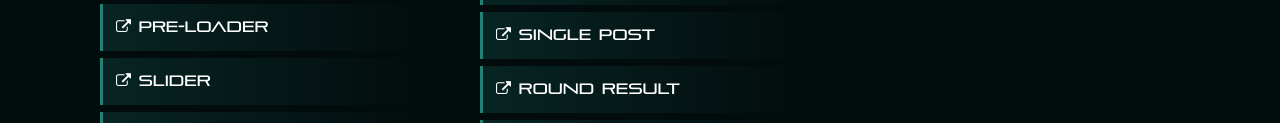
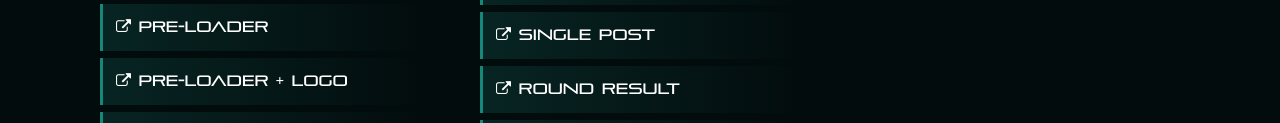
Before and after one commit to arashtad/Sci-Fi-Games-UI-Elements-Pack, a plain HTML site: page index.html in a window 1280 px wide. Shown: the part 829-952 px from the top of the page. Drawn offline with Linux system fonts and the light colour scheme.

Commit message:
Adding new preloader.

```diff
--- a/index.html
+++ b/index.html
@@ -107,6 +107,11 @@
                                 <li>
                                     <a href="templates/pre-loader.html">
                                         <span class="fa fa-external-link"></span> Pre-loader
+                                    </a>
+                                </li>
+                                <li>
+                                    <a href="templates/pre-loader-v2.html">
+                                        <span class="fa fa-external-link"></span> Pre-loader + Logo
                                     </a>
                                 </li>
                                 <li>
--- a/scss/master.scss
+++ b/scss/master.scss
@@ -1005,6 +1005,7 @@
         height: 80px;
         background: url(../images/logo.webp) no-repeat center center;
         background-size: contain;
+        animation: blink 1s ease infinite alternate;
     }
     .ar-preloader-wrapper {
         ul {
```
Also changed, not shown: css/master.min.css, 1 other file.
